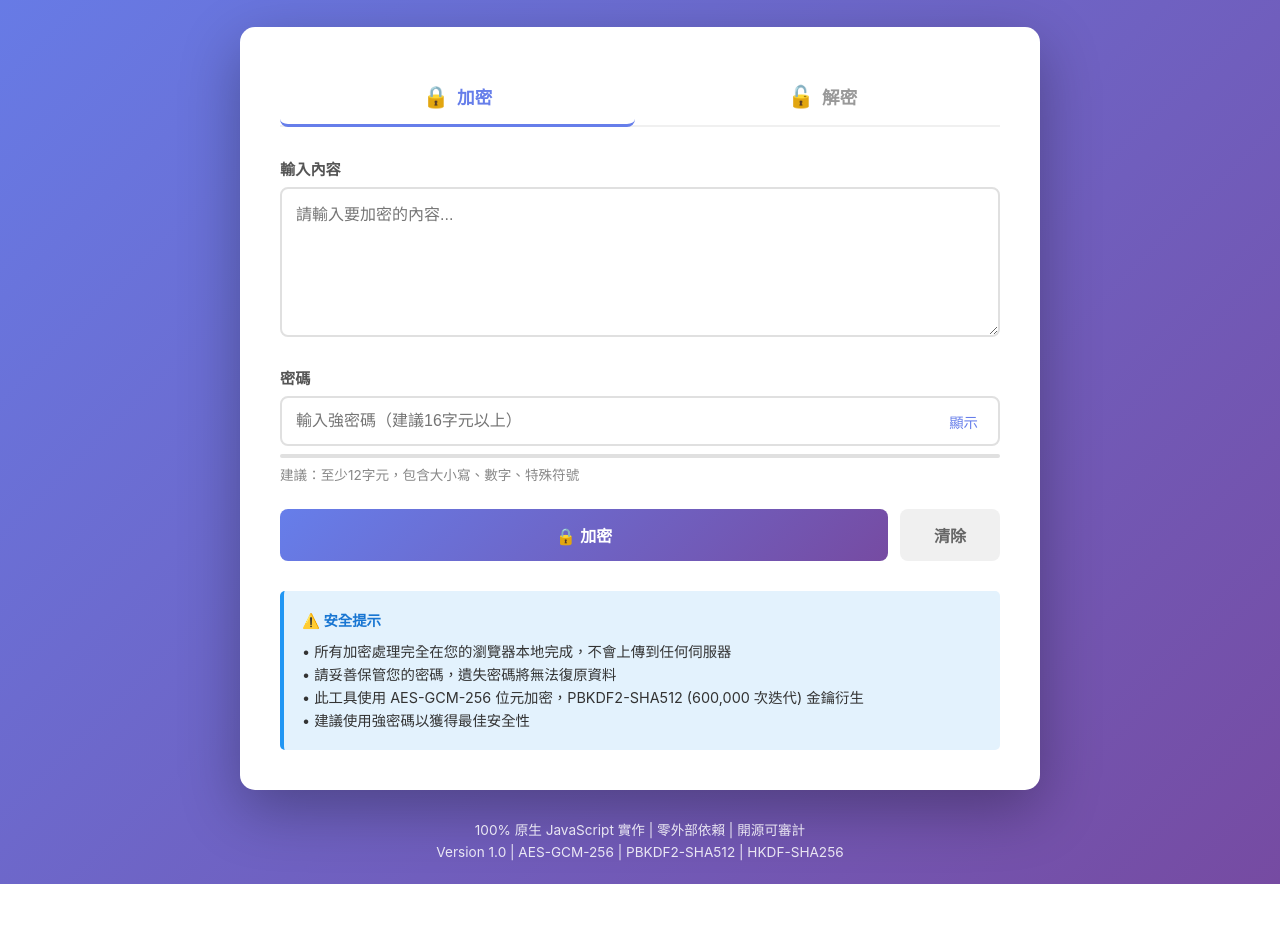
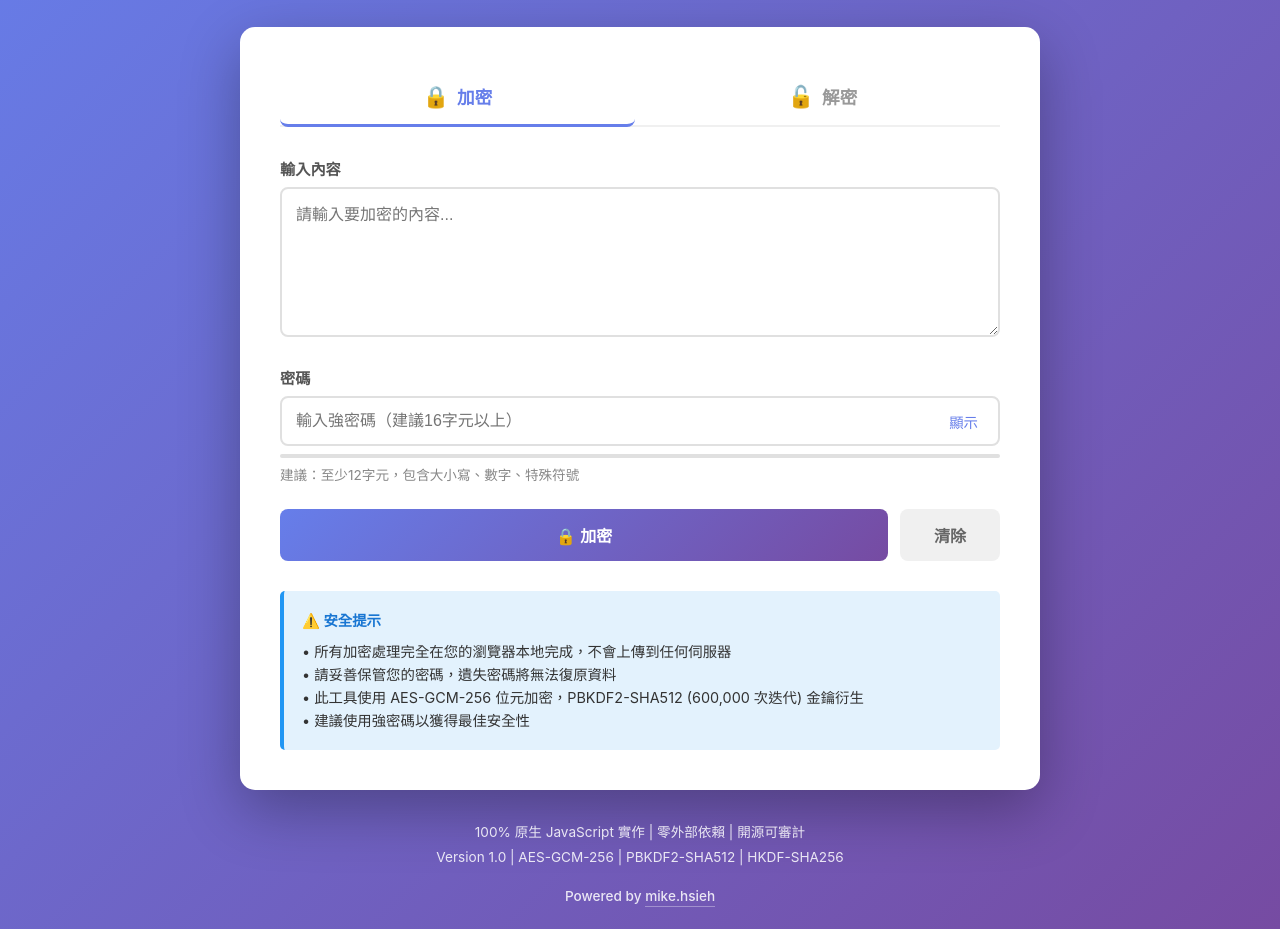
Before and after one commit to mike-hsieh-tw/aes-vault, a plain HTML site: page index.html in a window 1280 px wide. Shown: the part 150-1079 px from the top of the page. Before the commit the page ends 1034 px from the top, so only its background shows below. Drawn offline with Linux system fonts and the light colour scheme.

Commit message:
add footer

```diff
--- a/index.html
+++ b/index.html
@@ -377,6 +377,36 @@
                 width: 100%;
             }
         }
+
+		/* Footer 基礎樣式微調 */
+		.footer {
+			text-align: center;
+			color: white;
+			margin-top: 30px;
+			font-size: 0.85em;
+			opacity: 0.85;
+			line-height: 1.8;
+		}
+
+		/* 新增：Powered by 連結樣式 */
+		.powered-by {
+			margin-top: 15px;
+			font-weight: 500;
+		}
+
+		.powered-by a {
+			color: #fff;
+			text-decoration: none;
+			border-bottom: 1px solid rgba(255,255,255,0.4);
+			padding-bottom: 2px;
+			transition: all 0.3s ease;
+		}
+
+		.powered-by a:hover {
+			opacity: 1;
+			border-bottom-color: #fff;
+			text-shadow: 0 0 8px rgba(255,255,255,0.5);
+		}
     </style>
 </head>
 <body>
@@ -453,9 +483,10 @@
         </div>
 
         <div class="footer">
-            <p>100% 原生 JavaScript 實作 | 零外部依賴 | 開源可審計</p>
-            <p>Version 1.0 | AES-GCM-256 | PBKDF2-SHA512 | HKDF-SHA256</p>
-        </div>
+			<p>100% 原生 JavaScript 實作 | 零外部依賴 | 開源可審計</p>
+			<p>Version 1.0 | AES-GCM-256 | PBKDF2-SHA512 | HKDF-SHA256</p>
+			<p class="powered-by">Powered by <a href="https://github.com/mike-hsieh-tw/aes-vault/" target="_blank">mike.hsieh</a></p>
+		</div>
     </div>
 
     <script>
```
